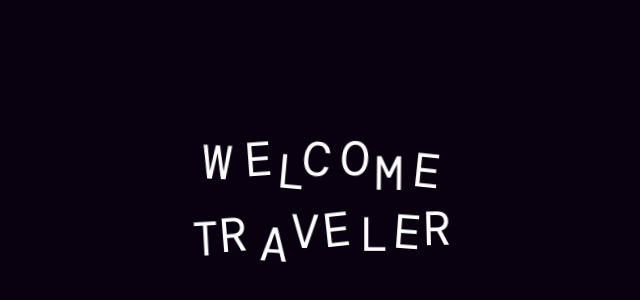
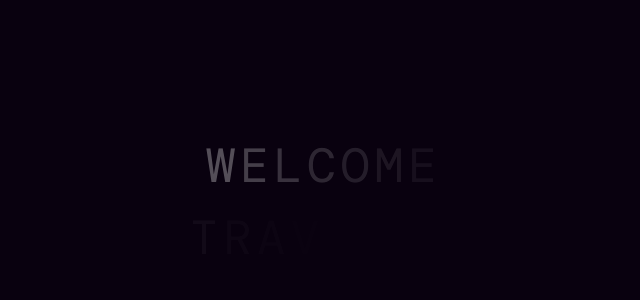
Before and after one commit to OfficialChanHen/Portfolio, a Next.js app: page / in a window 1280 px wide. Shown: the part 198-498 px from the top of the page, without its empty margins (316-956 px from the left). Built offline with nearby package versions, Linux system fonts and the light colour scheme.

Commit message:
added implementation of switching between texts

```diff
--- a/src/app/_components/Welcome.tsx
+++ b/src/app/_components/Welcome.tsx
@@ -2,7 +2,7 @@
 
 import gsap from "gsap";
 import { useGSAP } from "@gsap/react";
-import { useRef } from "react";
+import { useRef, useState } from "react";
 import { SplitText } from "gsap/SplitText";
 import SpinningCircle from "@/app/_components/SpinningCircle";
 
@@ -10,26 +10,58 @@ gsap.registerPlugin(useGSAP, SplitText);
 
 export default function Welcome() {
     const containerRef = useRef<HTMLDivElement>(null);
-    let tl = gsap.timeline();
+    const [phase, setPhase] = useState<"welcome" | "enter">("welcome");
+    const [isClickLocked, setIsClickLocked] = useState(false); // prevents spam click
+    const tl = gsap.timeline();
 
     useGSAP(() => {
-        let split = SplitText.create(".words",{
+        const welcomeSplit = SplitText.create(".welcome", {
+            type: "chars, words, lines",
+            mask: "lines",
+        });
+
+        tl.from(welcomeSplit.chars, {
+            opacity: 0,
+            duration: 3,
+            ease: "power2.out",
+            stagger: {
+                amount: 2,
+                from: "start"
+            }
+        });
+
+        tl.to(welcomeSplit.chars, {
+            opacity: 0,
+            duration: 3,
+            ease: "power2.out",
+            stagger: {
+                amount: 2,
+                from: "end"
+            },
+            onComplete: () => {
+                setPhase("enter");
+            },
+        });
+    }, { scope: containerRef })
+
+    useGSAP(() => {
+        if(phase === "enter") {
+
+            const enterSplit = SplitText.create(".enter",{
                 type: "chars, words, lines",
                 mask: "lines"
             });
 
-        // Fade in-animation
-        gsap.from(split.chars, {
+            gsap.from(enterSplit.chars, {
                 opacity: 0,
-            duration: 4,
+                duration: 3,
                 ease: "power2.out",
                 stagger: {
-                amount: 1.2,
+                    amount: 2,
                     from: "start"
-            }
-        });
-
-        split.chars.forEach((char) => {
+                },
+                onComplete: () => {
+                    enterSplit.chars.forEach((char) => {
                         const randomFloat = () => {
                             gsap.to(char, {
                             y: gsap.utils.random(-12, 12),
@@ -43,14 +75,45 @@ export default function Welcome() {
 
                         gsap.delayedCall(Math.random() * 2, randomFloat); // stagger the start
                     });
-    }, {scope: containerRef})
+                }
+            });
 
+            return () => {
+            };
+        };
+    }, { dependencies: [phase], scope: containerRef })
+
+    const { contextSafe } = useGSAP({ scope: containerRef });
+    const handleEnterClick = contextSafe(() => {
+        if (!isClickLocked) {
+            setIsClickLocked(true);
+
+            // fade out TAP TO ENTER
+            const enterSplit = SplitText.create(".enter", {
+                type: "chars, words, lines",
+                mask: "lines",
+            });
+
+            gsap.to(enterSplit.chars, {
+                opacity: 0,
+                duration: 3,
+                ease: "power2.out",
+                stagger: {
+                    amount: 2,
+                    from: "end"
+                },
+                onComplete: () => {
+                    enterSplit.revert();
+                    // e.g. navigate to next page or show next screen here
+                },
+            })
+        }
+    });
 
     return(
         <div className="h-screen w-screen bg-background flex flex-col justify-center items-center font-mono italics overflow-hidden">
             <div className="relative flex flex-col" ref={containerRef}>
-                <div className="absolute top-1/2 left-1/2 -translate-x-1/2 -translate-y-1/2 drop-shadow-lg/80
-                                w-80 h-80 md:w-120 md:h-120 lg:w-160 lg:h-160">
+                <div className="absolute top-1/2 left-1/2 -translate-x-1/2 -translate-y-1/2 drop-shadow-xl/90 w-80 h-80 md:w-120 md:h-120 lg:w-160 lg:h-160">
                     <SpinningCircle
                         duration={20}
                         color="var(--color-secondary)"
@@ -59,8 +122,7 @@ export default function Welcome() {
                 </div>
 
 
-                <div className="absolute top-1/2 left-1/2 -translate-x-1/2 -translate-y-1/2 drop-shadow-lg/70
-                                w-120 h-120 md:w-160 md:h-160 lg:w-200 lg:h-200">
+                <div className="absolute top-1/2 left-1/2 -translate-x-1/2 -translate-y-1/2 drop-shadow-md/90 w-120 h-120 md:w-180 md:h-180 lg:w-220 lg:h-220">
                     <SpinningCircle
                         duration={20}
                         color="var(--color-primary)"
@@ -69,9 +131,14 @@ export default function Welcome() {
                     />
                 </div>
 
-                <span className="relative z-10 words text-center text-[2.25rem] tracking-widest md:text-[3rem]">
-                    WELCOME<br/>TRAVELER
-                </span>
+                <button
+                    className="relative z-10 whitespace-pre text-center text-[2.25rem] tracking-widest md:text-[3rem]"
+                    onClick={phase === "enter" ? handleEnterClick : undefined}
+                    disabled={phase !== "enter" || isClickLocked}
+                >
+                    <span className="welcome" style={{ display: phase === "welcome" ? "inline-block" : "none" }}>WELCOME<br/>TRAVELER</span>
+                    <span className="enter" style={{ display: phase === "enter" ? "inline-block" : "none" }}>TAP TO ENTER<br/>THE COSMOS</span>
+                </button>
             </div>
         </div>
     );
```
Lines whose indentation alone changed are shown as unchanged.
